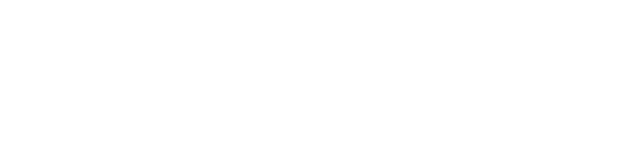
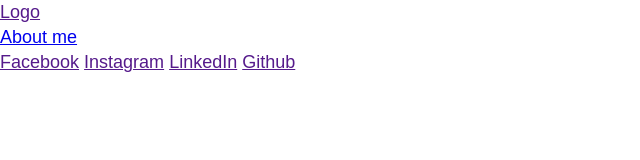
Before and after one commit to sergiojc90/Portfolio, a plain HTML site: page index.html in a window 1280 px wide. Shown: the whole page, without its empty margins (0-640 px from the left). Drawn offline with Linux system fonts and the light colour scheme.

Commit message:
Creando estructura inicial del header

```diff
--- a/index.html
+++ b/index.html
@@ -4,9 +4,28 @@
     <meta charset="UTF-8">
     <meta name="viewport" content="width=device-width, initial-scale=1.0">
     <title>Hi! Nice to meet you.</title>
+    <link rel="stylesheet" href="./css/main.css">
 </head>
 <body>
-
-
+    <header>
+        <nav>
+            <section>
+                <a href="">Logo</a>
+            </section>
+            <section>
+            <a href="./perfil.html">About me</a>
+            </section>
+        </nav>
+        <section>
+            <div>
+                <a href="">Facebook</a>
+                <a href="">Instagram</a>
+                <a href="">LinkedIn</a>
+                <a href="">Github</a>
+            </div>
+        </section>
+    </header>
+    <main></main>
+    <footer></footer>
 </body>
 </html>
```
